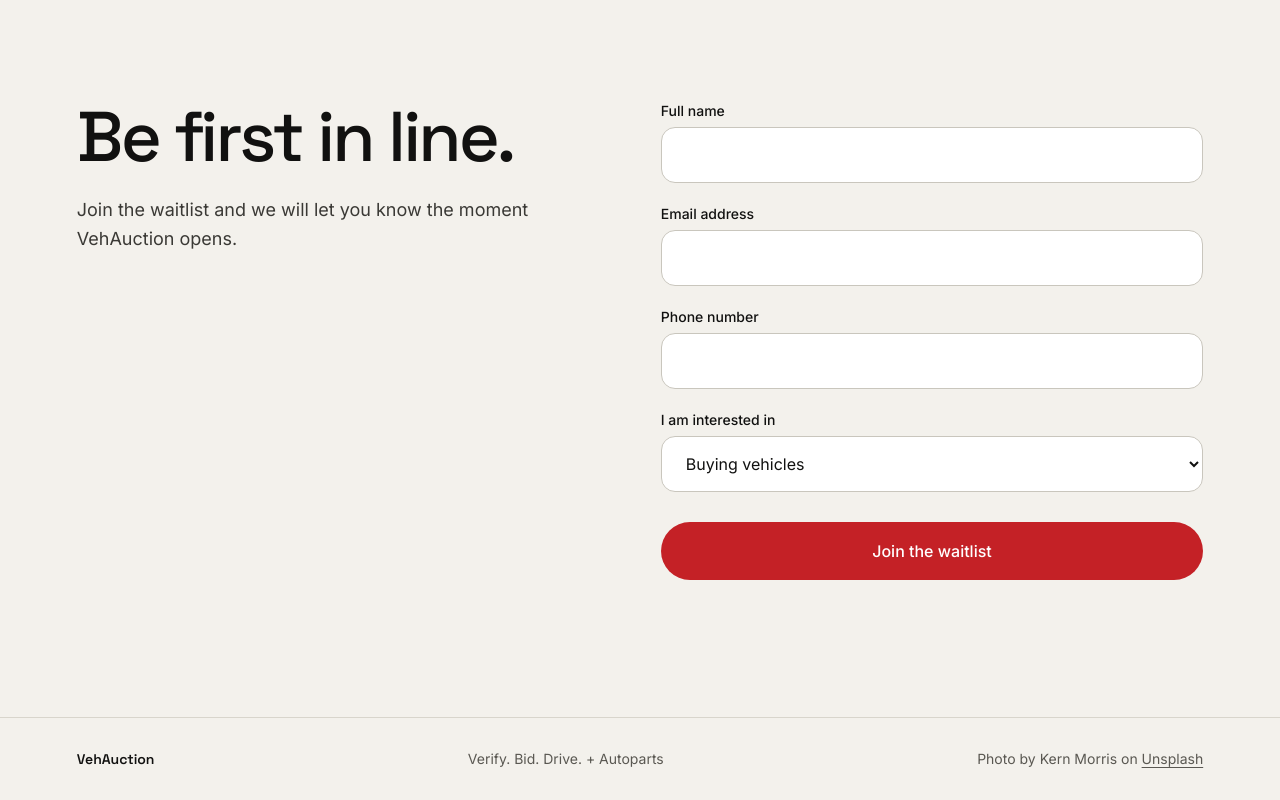
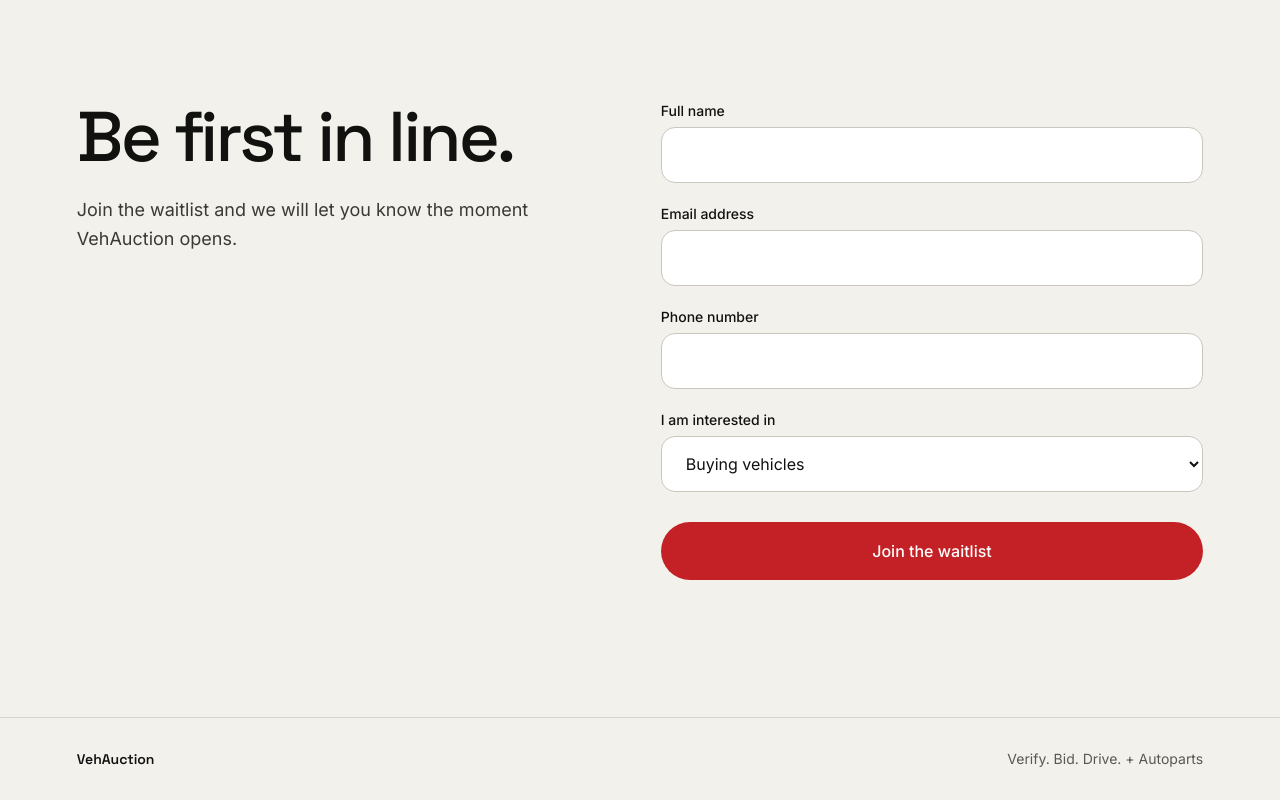
Before and after one commit to whiteehat/vehauction, a plain HTML site: page veh coming soon.html in a window 1280 px wide. Shown: the part 2316-3116 px from the top of the page. Drawn offline with Linux system fonts and the light colour scheme.

Commit message:
Update veh coming soon.html

```diff
--- a/veh coming soon.html
+++ b/veh coming soon.html
@@ -241,7 +241,6 @@ html{scroll-behavior:auto}
 <footer class="foot">
 <strong>VehAuction</strong>
 <span>Verify. Bid. Drive. + Autoparts</span>
-<span>Photo by Kern Morris on <a href="https://unsplash.com" target="_blank" rel="noopener">Unsplash</a></span>
 </footer>
 
 <script>
```
